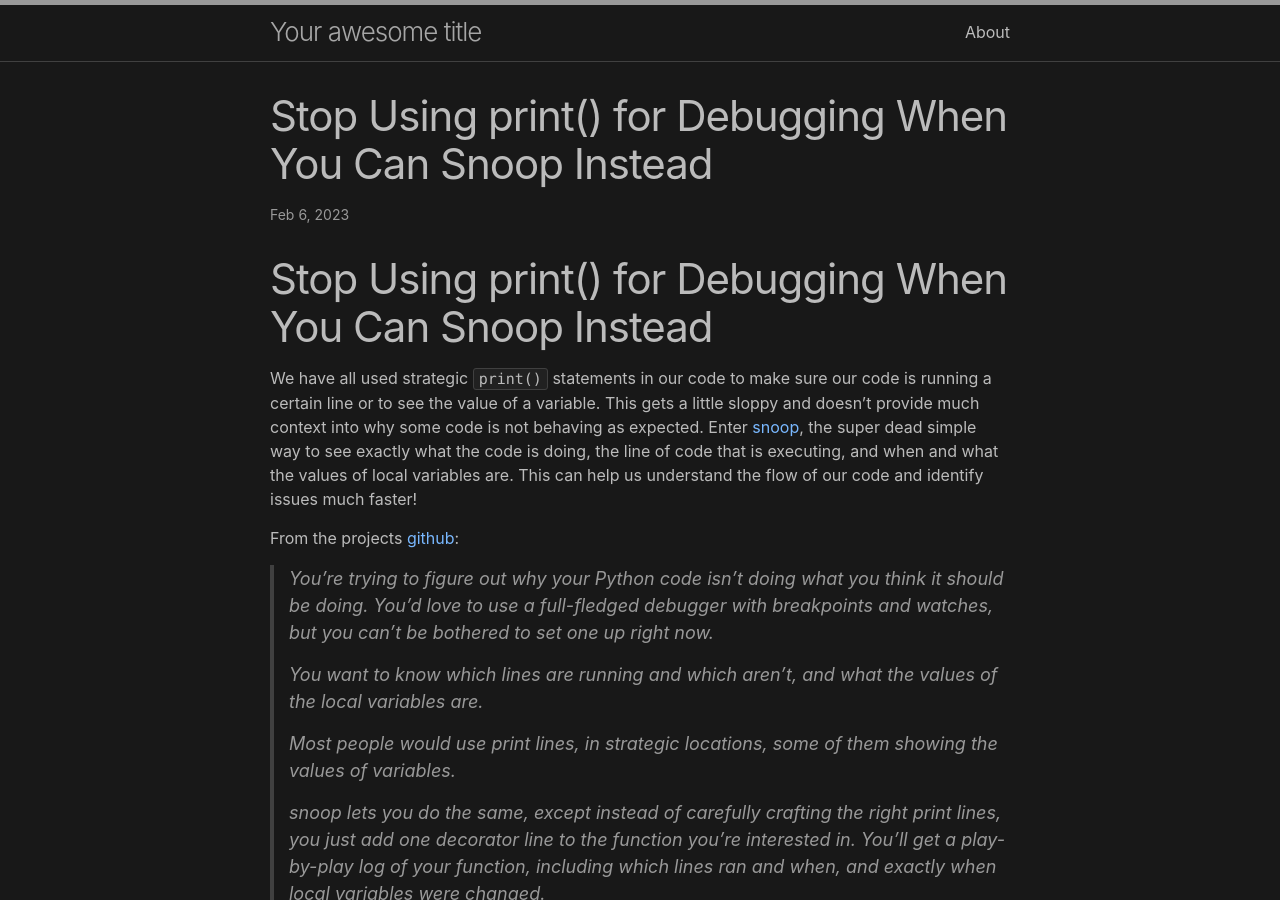
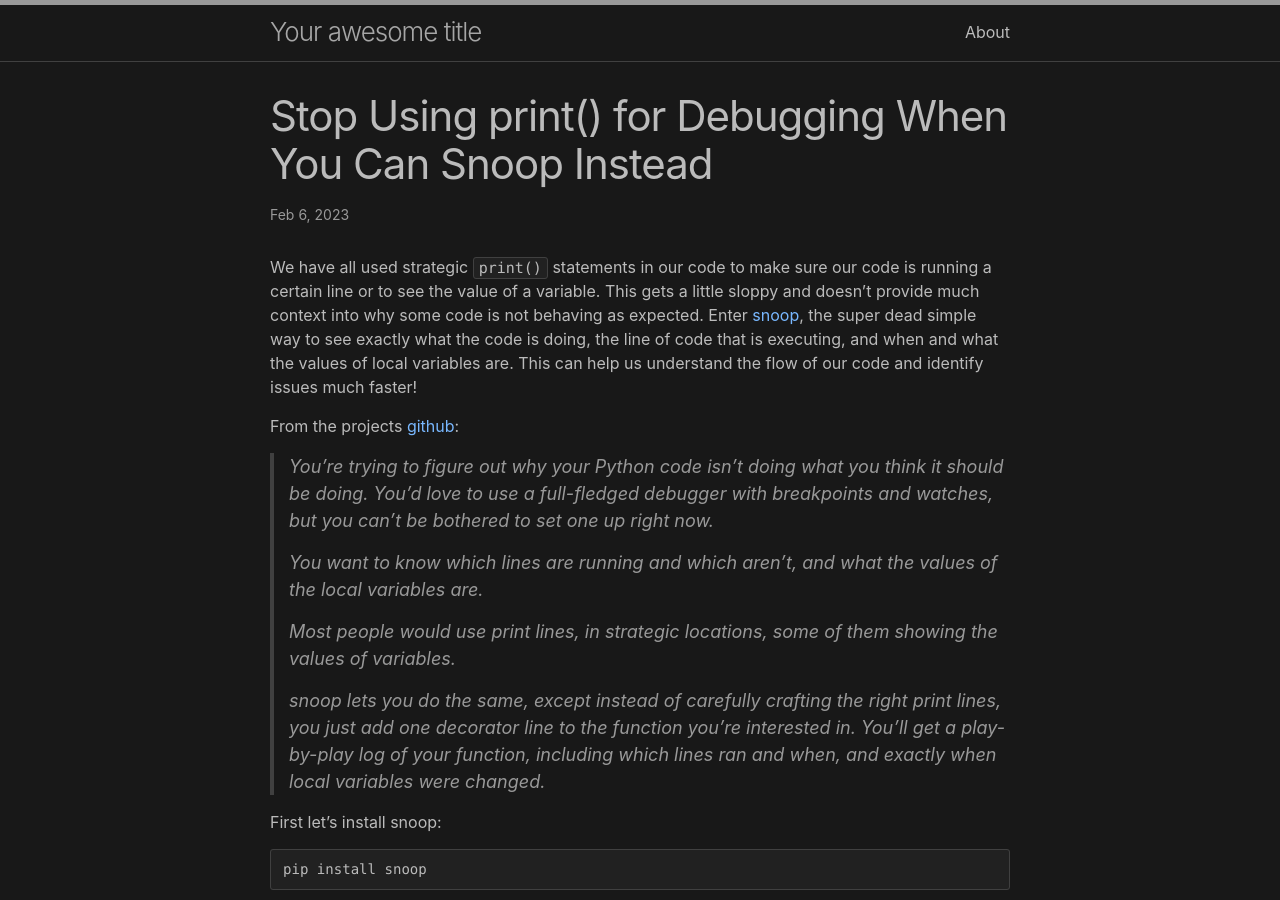
Before and after one commit to CyberDefend3r/random-stuff, a Jekyll site: the page built from _posts/2023-02-06-snoop.md, in a window 1280 px wide and 900 px high. Built offline with Jekyll 4.4.1, drawn with Linux system fonts in a browser that asks for light colours.

Commit message:
Update 2023-02-06-snoop.md

```diff
--- a/_posts/2023-02-06-snoop.md
+++ b/_posts/2023-02-06-snoop.md
@@ -3,8 +3,6 @@ layout: post
 title: "Stop Using print() for Debugging When You Can Snoop Instead"
 categories: how-to
 ---
-
-# Stop Using print() for Debugging When You Can Snoop Instead
 
 We have all used strategic `print()` statements in our code to make sure our code is running a certain line or to see the value of a variable. This gets a little sloppy and doesn't provide much context into why some code is not behaving as expected. Enter [snoop](https://github.com/alexmojaki/snoop), the super dead simple way to see exactly what the code is doing, the line of code that is executing, and when and what the values of local variables are. This can help us understand the flow of our code and identify issues much faster!
 
```
